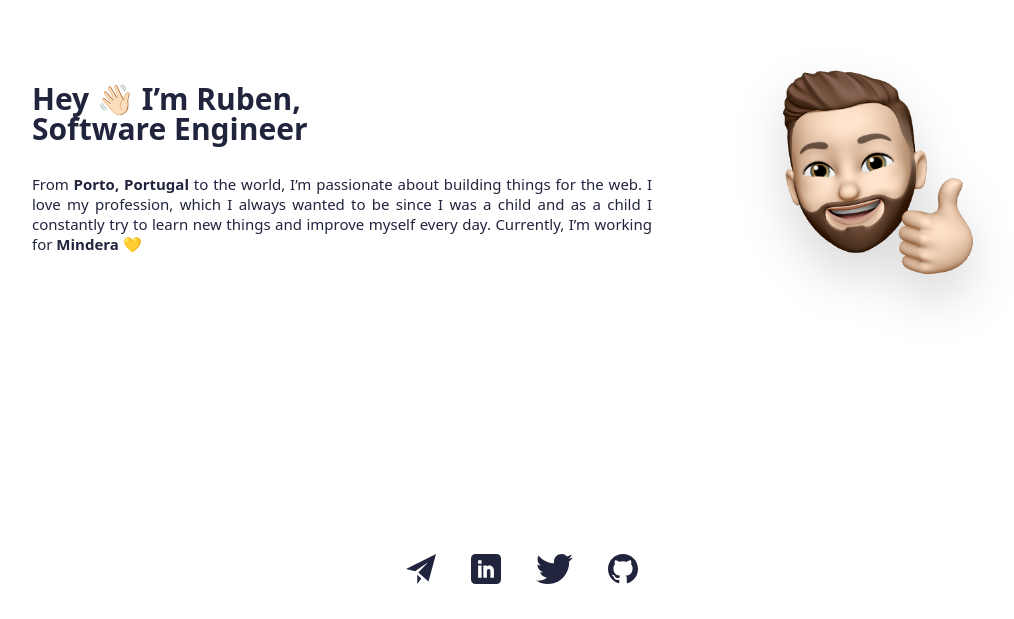
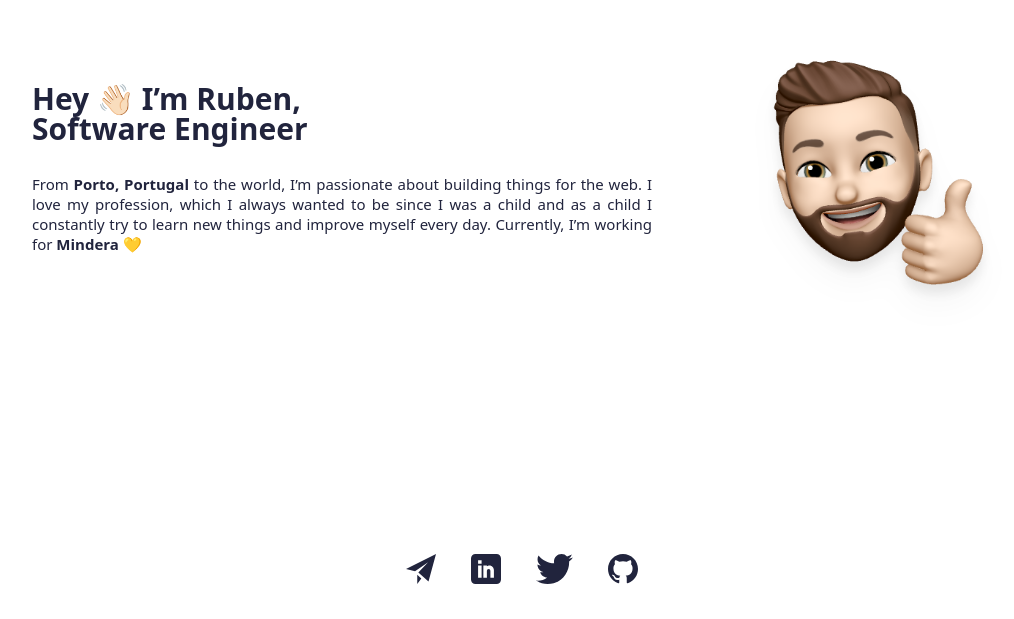
Before and after one commit to rubenamorim/rubenamorim.dev, a Next.js app: page / in a window 1280 px wide. Shown: the part 181-800 px from the top of the page, without its empty margins (118-1132 px from the left). Built offline with nearby package versions, Linux system fonts and the light colour scheme; no server answers.

Commit message:
chore: improve homepage animation

```diff
--- a/components/avatar/Avatar.tsx
+++ b/components/avatar/Avatar.tsx
@@ -1,7 +1,6 @@
 import React, { useRef, useEffect } from 'react';
 import cx from 'classnames';
 
-import { useHydrationRender } from 'hooks/useHydrationRender';
 import { useViewport } from 'hooks/useViewport';
 
 interface PropTypes {
@@ -13,13 +12,10 @@ const ROTATION_COEFFICIENT = 25;
 const Avatar: React.FC<PropTypes> = ({ className }) => {
     const ref = useRef<HTMLImageElement>(null);
 
-    const isHydrationRender = useHydrationRender();
     const { lteSmall } = useViewport();
 
-    const hasTouchAnimation = isHydrationRender || lteSmall;
-
     useEffect(() => {
-        if (hasTouchAnimation) {
+        if (lteSmall) {
             return;
         }
 
@@ -53,17 +49,13 @@ const Avatar: React.FC<PropTypes> = ({ className }) => {
         return () => {
             window.removeEventListener('mousemove', handleMouseMove);
         };
-    }, [hasTouchAnimation]);
+    }, [lteSmall]);
 
     return (
         <img
             ref={ref}
             className={cx(
-                'filter drop-shadow-2xl select-none drag-none',
-                {
-                    'transform active:scale-110 transition-transform':
-                        hasTouchAnimation,
-                },
+                'filter drop-shadow-xl md:drop-shadow-xl transform transition-transform md:scale-110 active:scale-110 md:active:scale-100 select-none drag-none',
                 className
             )}
             src="/avatar.png"
--- a/styles/global.css
+++ b/styles/global.css
@@ -15,6 +15,7 @@ html {
 }
 
 body {
+    min-width: 32rem;
     overflow-x: hidden;
 }
 
```
Also changed, not shown: 1 other file (tests, documents, lock files or other folders).
